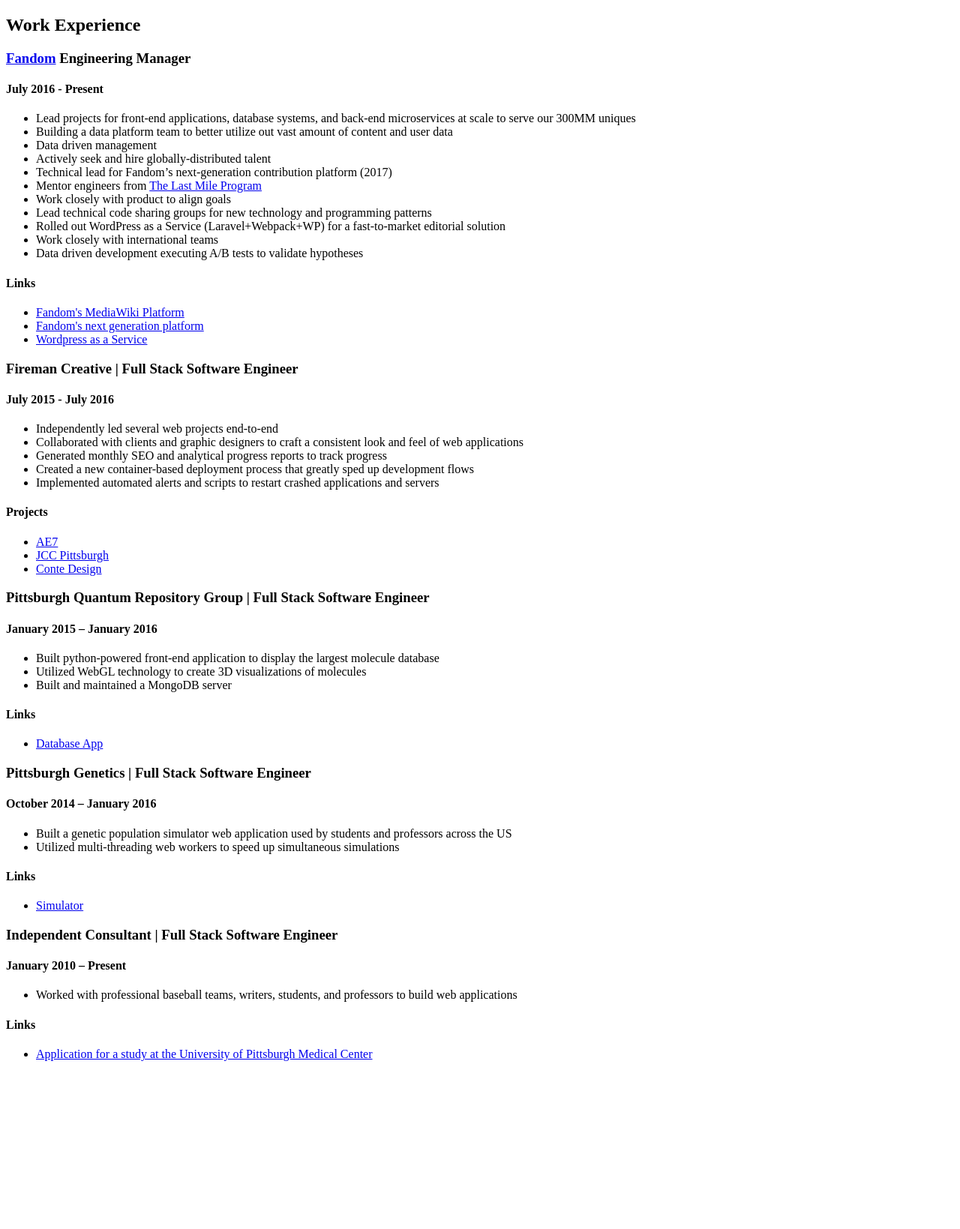
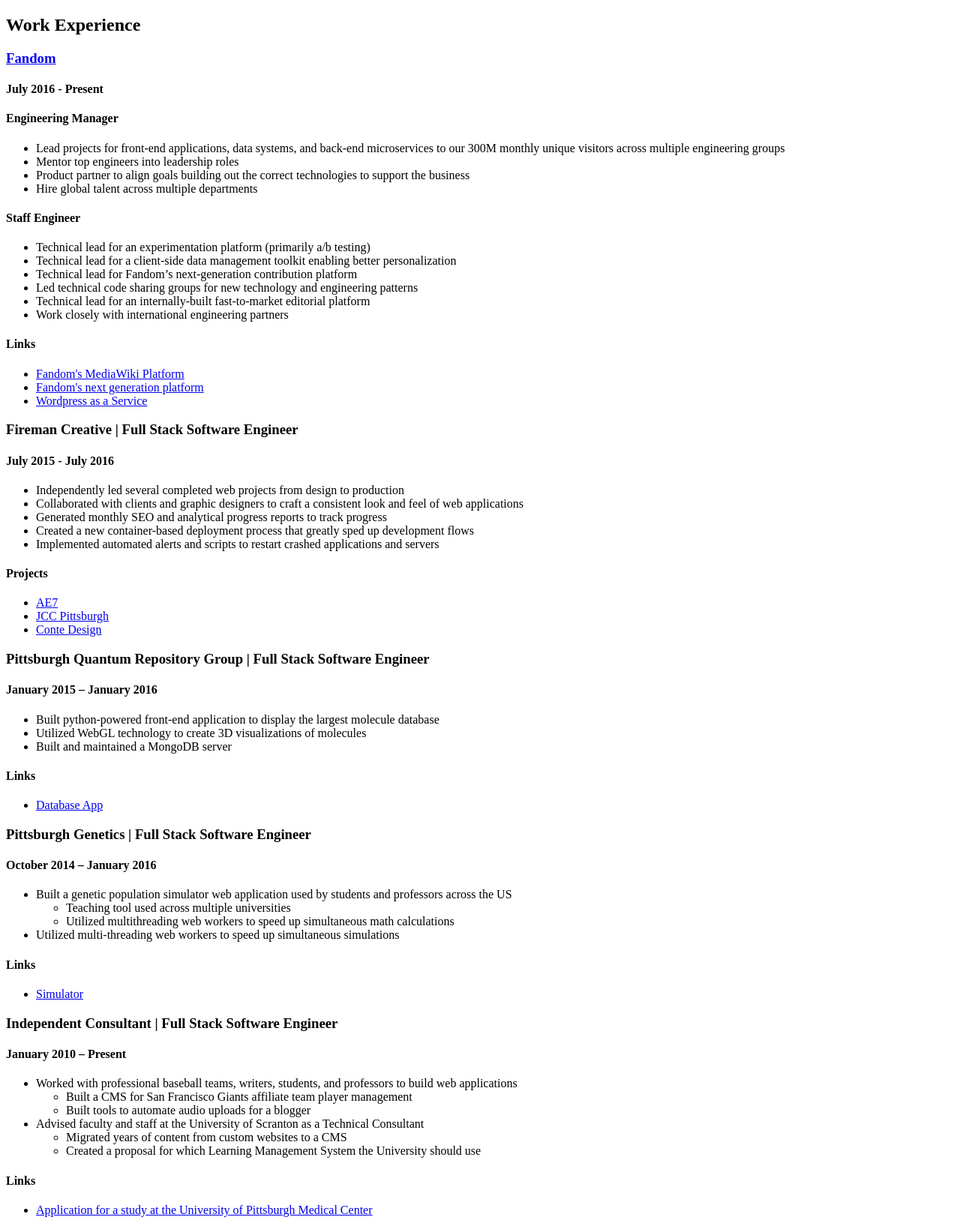
Before and after one commit to JoshuaRogan/joshuarogan, a Gatsby site: page /home/jobList in a window 1280 px wide. Shown: the whole page at 75% size. Before the commit the page ends 1431 px from the top, so only its background shows below. Built offline with nearby package versions, Linux system fonts and the light colour scheme; Gatsby itself is replaced by a stand-in of ours.

Commit message:
Update jobs

```diff
--- a/package.json
+++ b/package.json
@@ -16,7 +16,8 @@
     "prop-types": "^15.7.2",
     "react": "^17.0.2",
     "react-dom": "^17.0.2",
-    "react-helmet": "^6.1.0"
+    "react-helmet": "^6.1.0",
+    "styled-components": "^5.3.1"
   },
   "devDependencies": {
     "prettier": "^2.4.1"
@@ -28,7 +29,7 @@
   "scripts": {
     "build": "gatsby build",
     "develop": "gatsby develop",
-    "format": "prettier --write src/**/*.{js,jsx}",
+    "format": "prettier --write src/**/*.js",
     "start": "yarn run develop",
     "serve": "gatsby serve",
     "test": "echo \"Write tests! -> https://gatsby.dev/unit-testing\""
--- a/src/components/image.js
+++ b/src/components/image.js
@@ -26,7 +26,9 @@ const Image = () => (
         }
       }
     `}
-    render={data => <Img fluid={data.placeholderImage.childImageSharp.fluid} />}
+    render={(data) => (
+      <Img fluid={data.placeholderImage.childImageSharp.fluid} />
+    )}
   />
 )
 export default Image
--- a/src/pages/home/home.css
+++ b/src/pages/home/home.css
@@ -40,3 +40,7 @@ h2 {
     padding-bottom: 8px;
     border-bottom: 3px solid rgba(0, 0, 0, 0.82);
 }
+
+table td:first-child {
+    font-weight: bold;
+}
--- a/src/pages/home/jobList.js
+++ b/src/pages/home/jobList.js
@@ -6,44 +6,36 @@ const JobList = () => (
 
       <section className="job">
         <h3>
-          <a href="https://www.fandom.com/about">Fandom</a> Engineering Manager
+          <a href="https://www.fandom.com/about">Fandom</a>
         </h3>
         <h4>July 2016 - Present</h4>
+        <h4>Engineering Manager</h4>
         <ul>
           <li>
-            Lead projects for front-end applications, database systems, and back-end microservices at scale to serve
-            our 300MM uniques
+            Lead projects for front-end applications, data systems, and back-end microservices to our 300M monthly
+            unique visitors across multiple engineering groups
           </li>
           <li>
-            Building a data platform team to better utilize out vast amount of content and user data
+            Mentor top engineers into leadership roles
           </li>
           <li>
-            Data driven management
+            Product partner to align goals building out the correct technologies to support the business
           </li>
           <li>
-            Actively seek and hire globally-distributed talent
-          </li>
-          <li>
-            Technical lead for Fandom’s next-generation contribution platform (2017)
-          </li>
-          <li>
-            Mentor engineers from <a href="https://thelastmile.org/">The Last Mile Program</a>
-          </li>
-          <li>Work closely with product to align goals</li>
-          <li>
-            Lead technical code sharing groups for new technology and programming patterns
-          </li>
-          <li>
-            Rolled out WordPress as a Service (Laravel+Webpack+WP) for a
-            fast-to-market editorial solution
-          </li>
-          <li>
-            Work closely with international teams
-           </li>
-          <li>
-            Data driven development executing A/B tests to validate hypotheses
+           Hire global talent across multiple departments
           </li>
         </ul>
+
+        <h4>Staff Engineer</h4>
+        <ul>
+          <li>Technical lead for an experimentation platform (primarily a/b testing)</li>
+          <li>Technical lead for a client-side data management toolkit enabling better personalization</li>
+          <li>Technical lead for Fandom’s next-generation contribution platform</li>
+          <li>Led technical code sharing groups for new technology and engineering patterns</li>
+          <li>Technical lead for an internally-built fast-to-market editorial platform</li>
+          <li>Work closely with international engineering partners</li>
+        </ul>
+
         <section>
           <h4>Links</h4>
           <ul>
@@ -68,10 +60,8 @@ const JobList = () => (
         <h3>Fireman Creative | Full Stack Software Engineer</h3>
         <h4>July 2015 - July 2016</h4>
         <ul>
-          <li>Independently led several web projects end-to-end</li>
-          <li>
-            Collaborated with clients and graphic designers to craft a
-            consistent look and feel of web applications
+          <li>Independently led several completed web projects from design to production </li>
+          <li>Collaborated with clients and graphic designers to craft a consistent look and feel of web applications
           </li>
           <li>
             Generated monthly SEO and analytical progress reports to track
@@ -109,8 +99,7 @@ const JobList = () => (
         <h4>January 2015 – January 2016</h4>
         <ul>
           <li>
-            Built python-powered front-end application to display the largest
-            molecule database
+            Built python-powered front-end application to display the largest molecule database
           </li>
           <li>
             Utilized WebGL technology to create 3D visualizations of molecules
@@ -134,7 +123,12 @@ const JobList = () => (
         <h3>Pittsburgh Genetics | Full Stack Software Engineer</h3>
         <h4>October 2014 – January 2016</h4>
         <ul>
-          <li>Built a genetic population simulator web application used by students and professors across the US </li>
+          <li>Built a genetic population simulator web application used by students and professors across the US
+            <ul>
+              <li>Teaching tool used across multiple universities</li>
+              <li>Utilized multithreading web workers to speed up simultaneous math calculations</li>
+            </ul>
+          </li>
           <li>
             Utilized multi-threading web workers to speed up simultaneous
             simulations
@@ -144,7 +138,7 @@ const JobList = () => (
           <h4>Links</h4>
           <ul>
             <li>
-              <a href="http://popgensimulator.pitt.edu/graphs/allele">
+              <a href="https://eloquent-williams-76e898.netlify.app/">
                 Simulator
               </a>
             </li>
@@ -156,9 +150,18 @@ const JobList = () => (
         <h3>Independent Consultant | Full Stack Software Engineer</h3>
         <h4>January 2010 – Present</h4>
         <ul>
-          <li>
-            Worked with professional baseball teams, writers, students, and
-            professors to build web applications
+          <li> Worked with professional baseball teams, writers, students, and professors to build web applications
+            <ul>
+              <li>Built a CMS for San Francisco Giants affiliate team player management</li>
+              <li>Built tools to automate audio uploads for a blogger</li>
+            </ul>
+          </li>
+
+          <li> Advised faculty and staff at the University of Scranton as a Technical Consultant
+            <ul>
+              <li>Migrated years of content from custom websites to a CMS</li>
+              <li>Created a proposal for which Learning Management System the University should use</li>
+            </ul>
           </li>
         </ul>
         <section>
```
Also changed, not shown: src/components/layout.js (+5 -5 lines), src/pages/home/index.js (+32 -35 lines), 1 other file.
